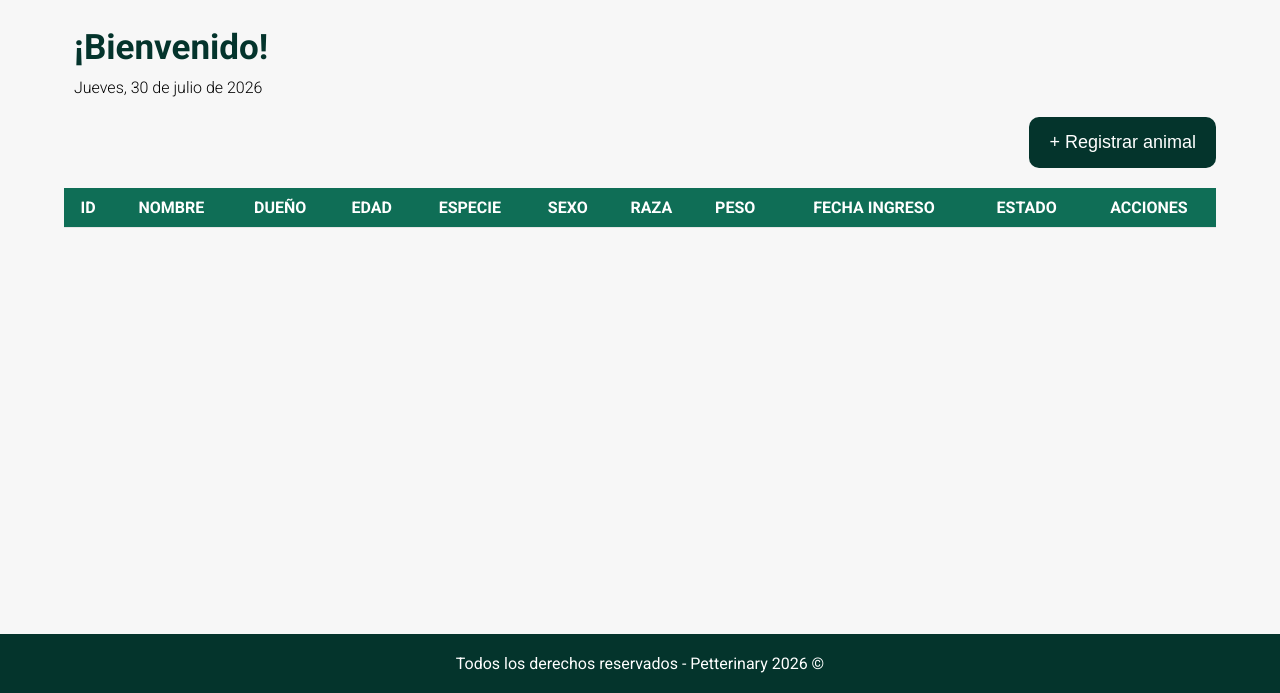
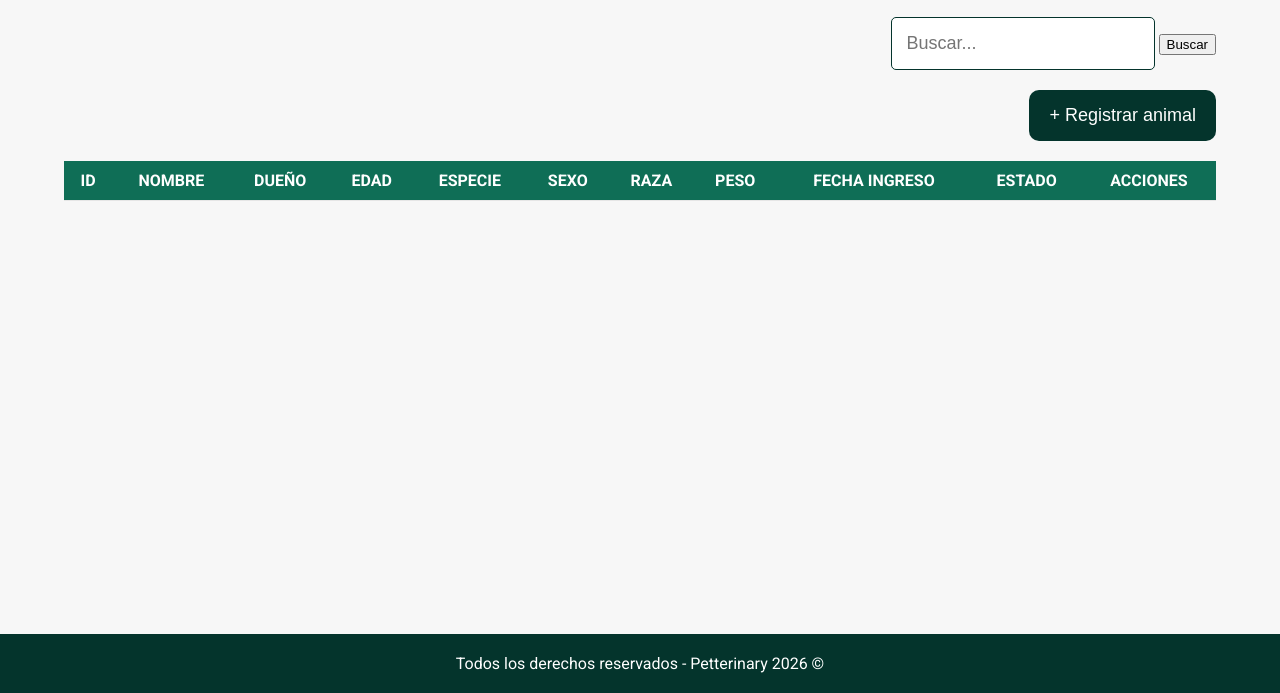
Before and after one commit to ESMERALDA192/Petterinary, a plain HTML site: page Interfaz Web/animales.html in a window 1280 px wide. Shown: the part 107-800 px from the top of the page. Drawn offline with Linux system fonts and the light colour scheme; no server answers.

Commit message:
Se agrego una barra de busqueda

```diff
--- a/Interfaz Web/animales.html
+++ b/Interfaz Web/animales.html
@@ -39,12 +39,15 @@
     <main class="main-dashboard">
         <div class="contenedor-centrar">
             <div class="contenedor-animales">
-                <section class="seccion-bienvenida-dashboard">
-                    <p class="texto-principal" id="bienvenidaNombre">¡Bienvenido!</p>
-                    <p class="texto-secundario" id="fechaHoy">Cargando fecha...</p>
-                </section>
                 <section class="contenedor-tabla">
                     <div class="contenedor-btn-tabla">
+                        <div class="barra-busqueda">
+                            <div class="contenido-barra-busqueda">
+                                <input class="campo" placeholder="Buscar..." type="text" name="" id="">
+                                <button class="btnBuscar">Buscar</button>
+                            </div>
+                        </div>
+
                         <button class="btn-registrar">+ Registrar animal</button>
                     </div>
                     <div class="contenido-tabla">
```
Also changed, not shown: Interfaz Web/consultas.html (+7 -4 lines), Interfaz Web/propietarios.html (+6 -4 lines).
